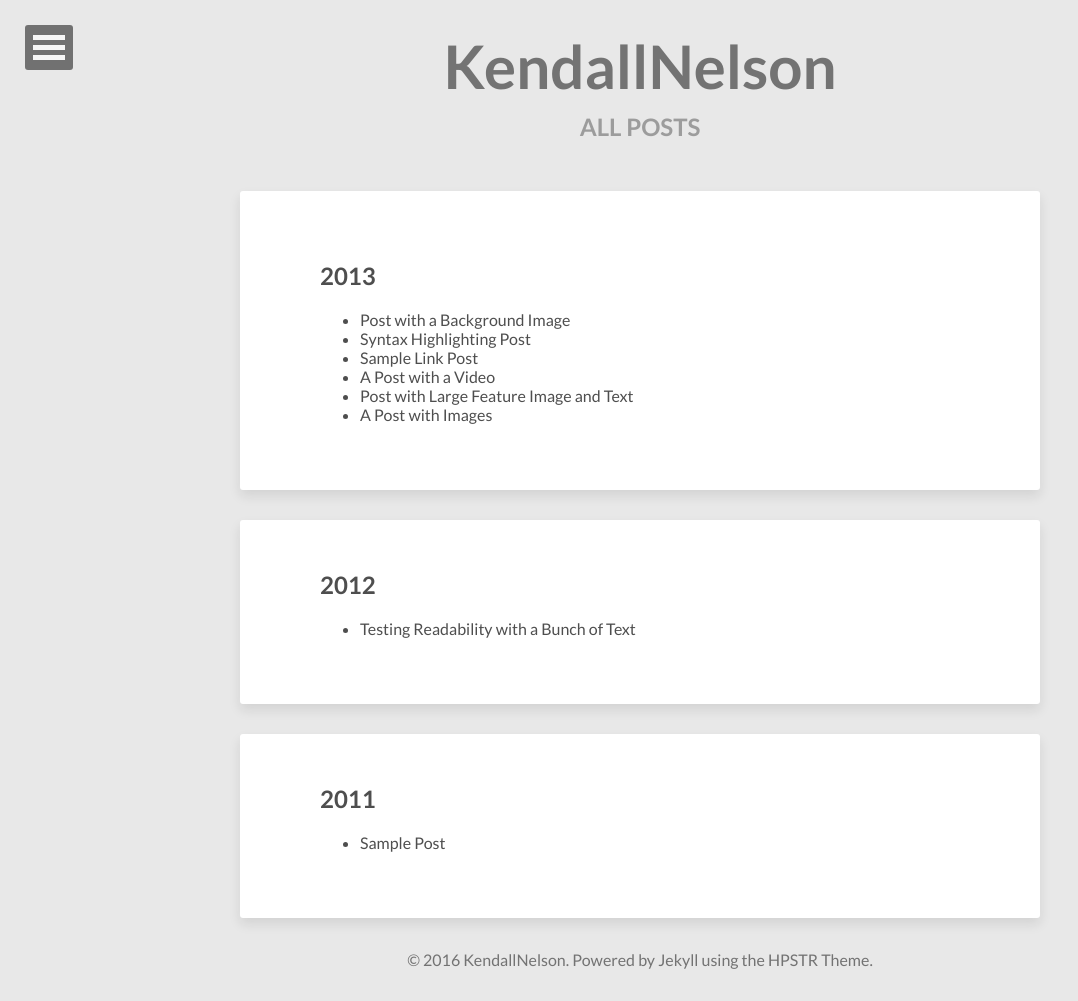
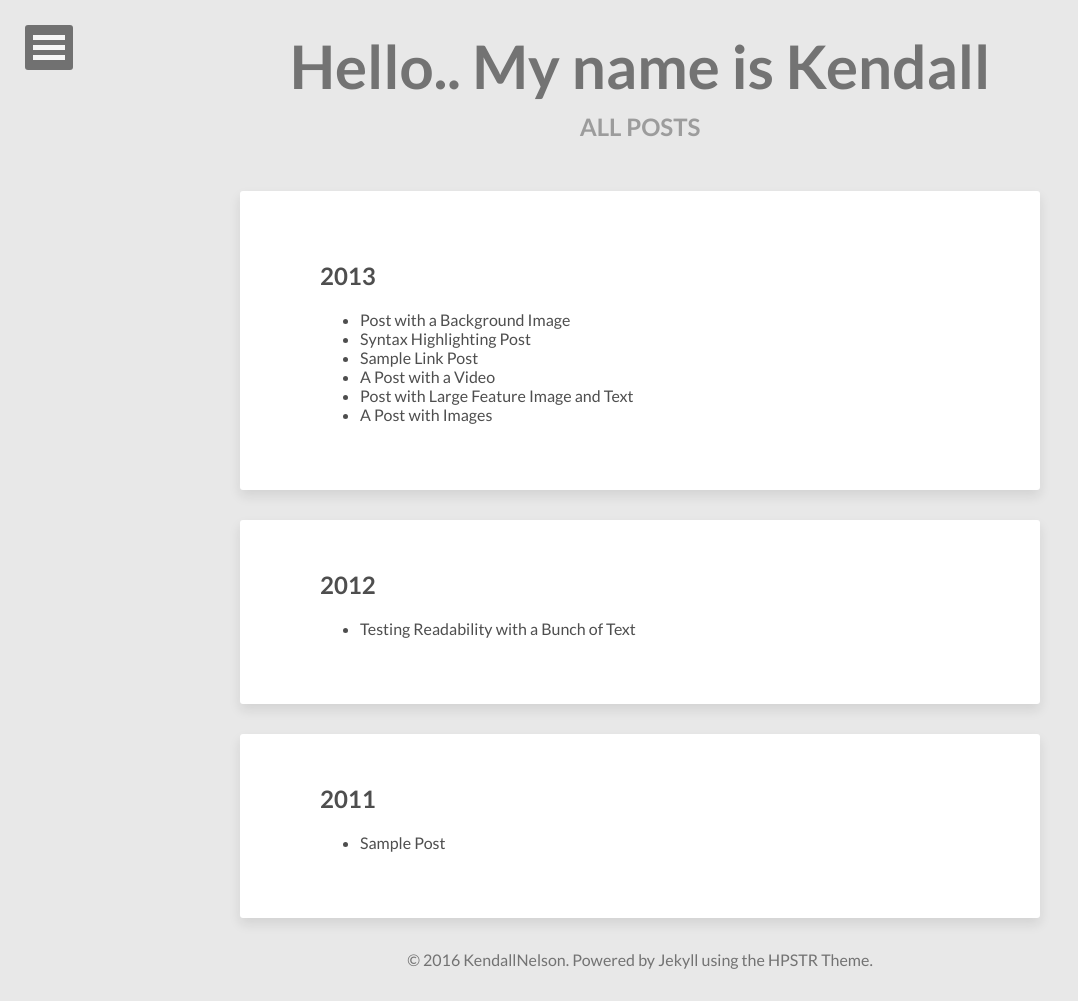
Before and after one commit to kendallnelson/kendallnelson.github.io, a Jekyll site: the page built from posts/index.html, in a window 1280 px wide. Shown: the whole page, without its empty margins (0-1078 px from the left). Built offline with Jekyll 4.4.1, drawn with Linux system fonts in a browser that asks for light colours; nearby versions of some CDN libraries.

Commit message:
Added flikr and changed title?

```diff
--- a/_config.yml
+++ b/_config.yml
@@ -1,11 +1,11 @@
-title:            KendallNelson
+title:            Hello.. My name is Kendall
 description:      Compendium of info about me- Kendall Nelson
 disqus_shortname:
 reading_time:     true
 words_per_minute: 200
 # Your site's domain goes here (eg: //mmistakes.github.io, http://mademistakes.com, etc)
 # When testing locally leave blank or use http://localhost:4000
-url:
+url:   	       	  //kendallnelson.github.io
 
 # Owner/author information
 owner:
@@ -17,8 +17,8 @@
   github:         kendallnelson
   linkedin:       kendall-nelson-a7409575
   instagram:
-  flickr:
-  tumblr:
+  flickr:         knelson92
+  tumblr:         kendallisanerd
   # google plus id, include the '+', eg +mmistakes
   google_plus:
 
```
